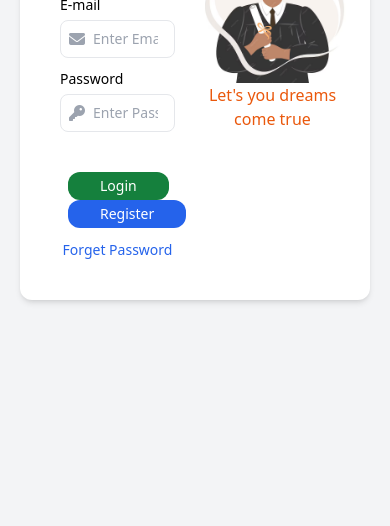
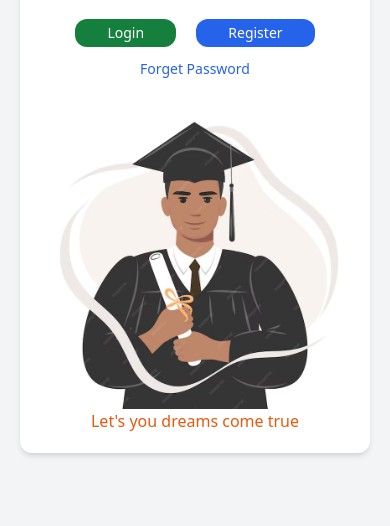
Before and after one commit to 1imanishimwe/Bronchure, a plain HTML site: page index.html in a window 390 px wide. Shown: the part 318-844 px from the top of the page. Drawn offline with nearby package versions, Linux system fonts and the light colour scheme.

Commit message:
design well login file

```diff
--- a/index.html
+++ b/index.html
@@ -16,7 +16,7 @@
 </head>
 <body class="bg-gray-100 h-screen flex items-center   justify-center px-5">
 
-	<div class=" md:w-1/2 w-ull grid grid-cols-2 md:grid-cols-2 bg-white rounded-xl shadow-md p-5">
+	<div class=" md:w-1/2 w-ull grid grid-cols-1 md:grid-cols-2 bg-white rounded-xl shadow-md p-5">
 
 	<div class=" p-5 ">
 		<form>
```
